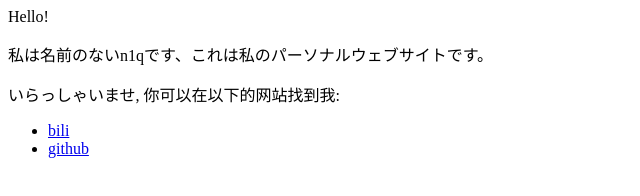
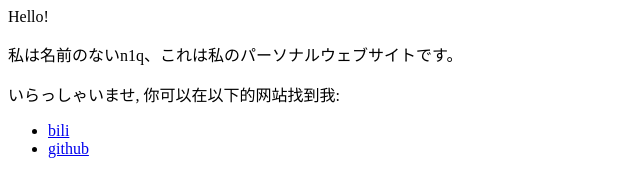
Before and after one commit to n1qqq/n1qqq.github.io, a plain HTML site: page index.html in a window 1280 px wide. Shown: the full height of the page, 0-640 px from the left. Drawn offline with Linux system fonts and the light colour scheme.

Commit message:
Update index.html

```diff
--- a/index.html
+++ b/index.html
@@ -1,5 +1,5 @@
 <p>Hello!</p>
-<p>私は名前のないn1qです、これは私のパーソナルウェブサイトです。 </p>
+<p>私は名前のないn1q、これは私のパーソナルウェブサイトです。 </p>
 <p>いらっしゃいませ, 你可以在以下的网站找到我:</p>
 
 <ul>
```
